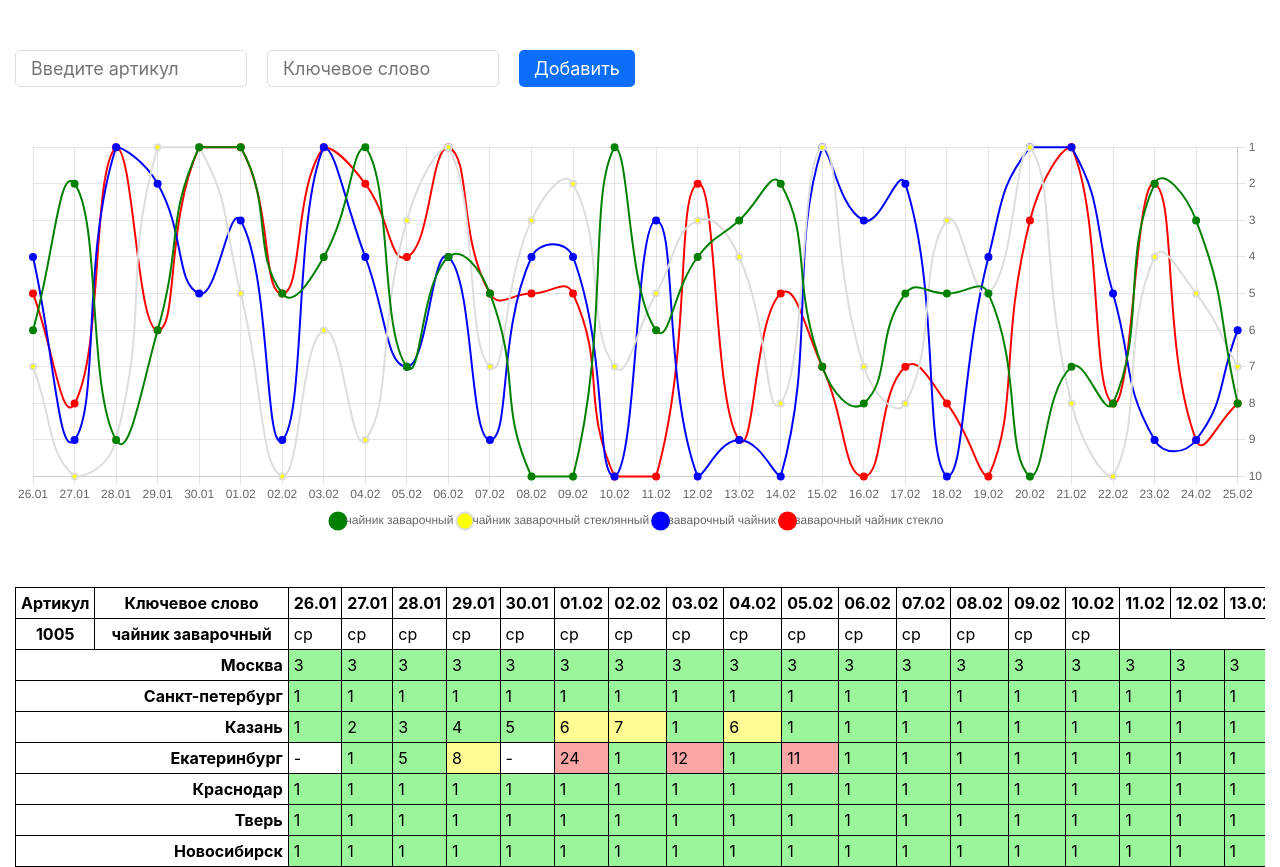
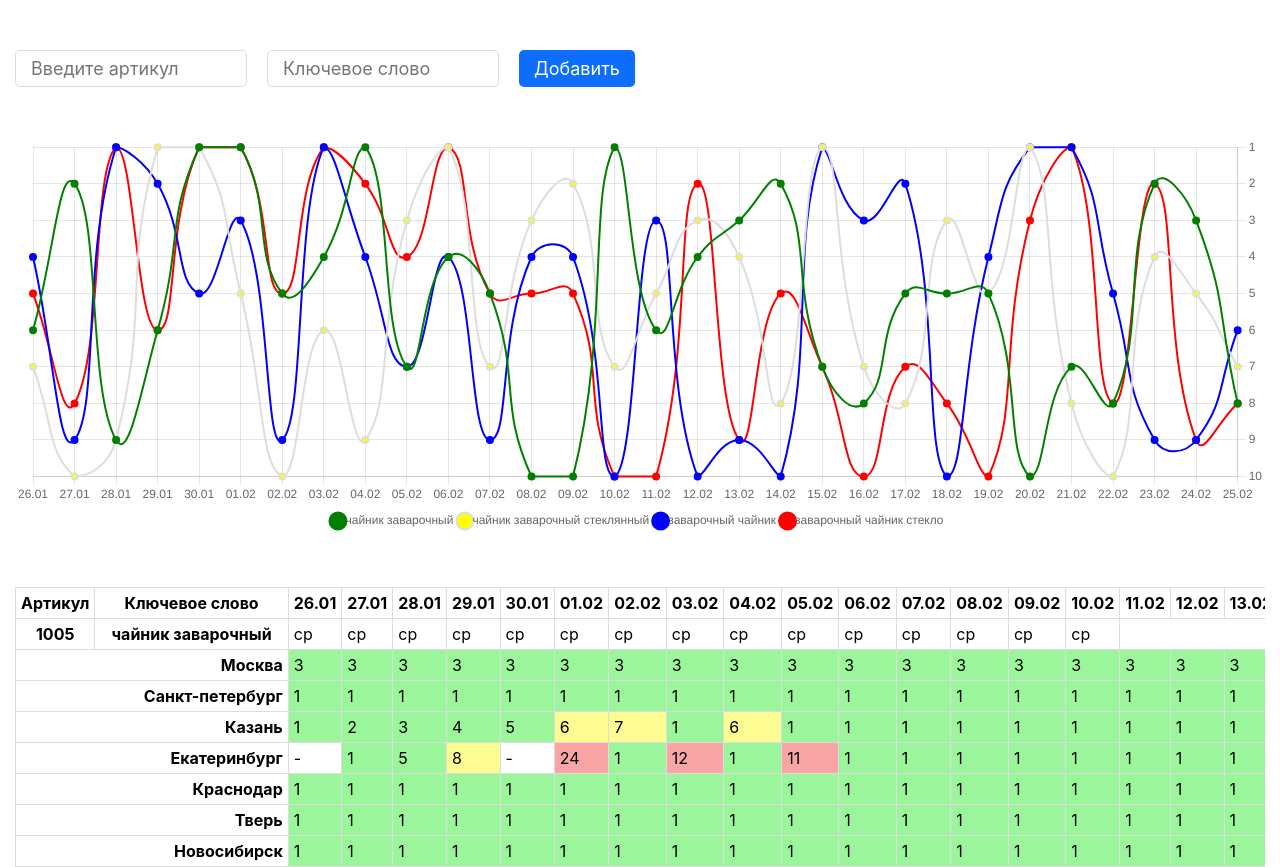
Before and after one commit to Unleashed97/goods-data, a plain HTML site: page index.html in a window 1280 px wide. Drawn offline with nearby package versions, Linux system fonts and the light colour scheme.

Commit message:
feat: fixed first 2 columns

```diff
--- a/css/style.css
+++ b/css/style.css
@@ -72,7 +72,7 @@ body{
 
 table, th, td {
     width: fit-content;
-    border: 1px solid black;
+    border: 1px solid #ddd;
     border-collapse: collapse;
 
     background-color: #fff;
@@ -83,7 +83,11 @@ thead th:nth-child(1), th:nth-child(2){
   left: 0;
   background: white;
   z-index: 1;
-  border: 1px solid black;
+  border: 1px solid #ddd;
+}
+
+thead th:nth-child(2){
+    left: 78px;
 }
 
 tbody{
@@ -97,8 +101,13 @@ tbody th{
   background: white;
   z-index: 1;
 
-  border: 1px solid black;
+  border: 1px solid #ddd;
 }
+
+tbody th:nth-child(2){
+    left: 78px;
+}
+
 
 th, td{
     padding: 5px;
```
